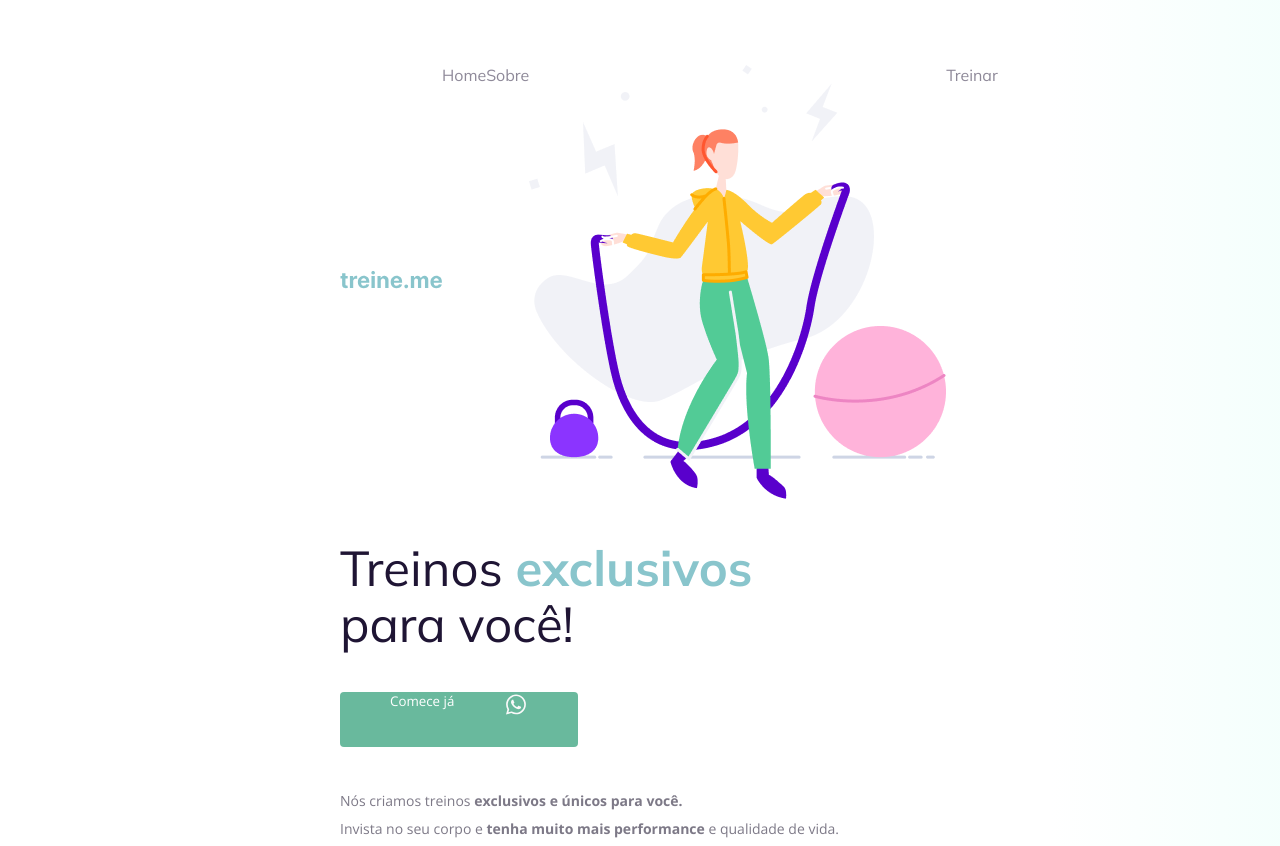
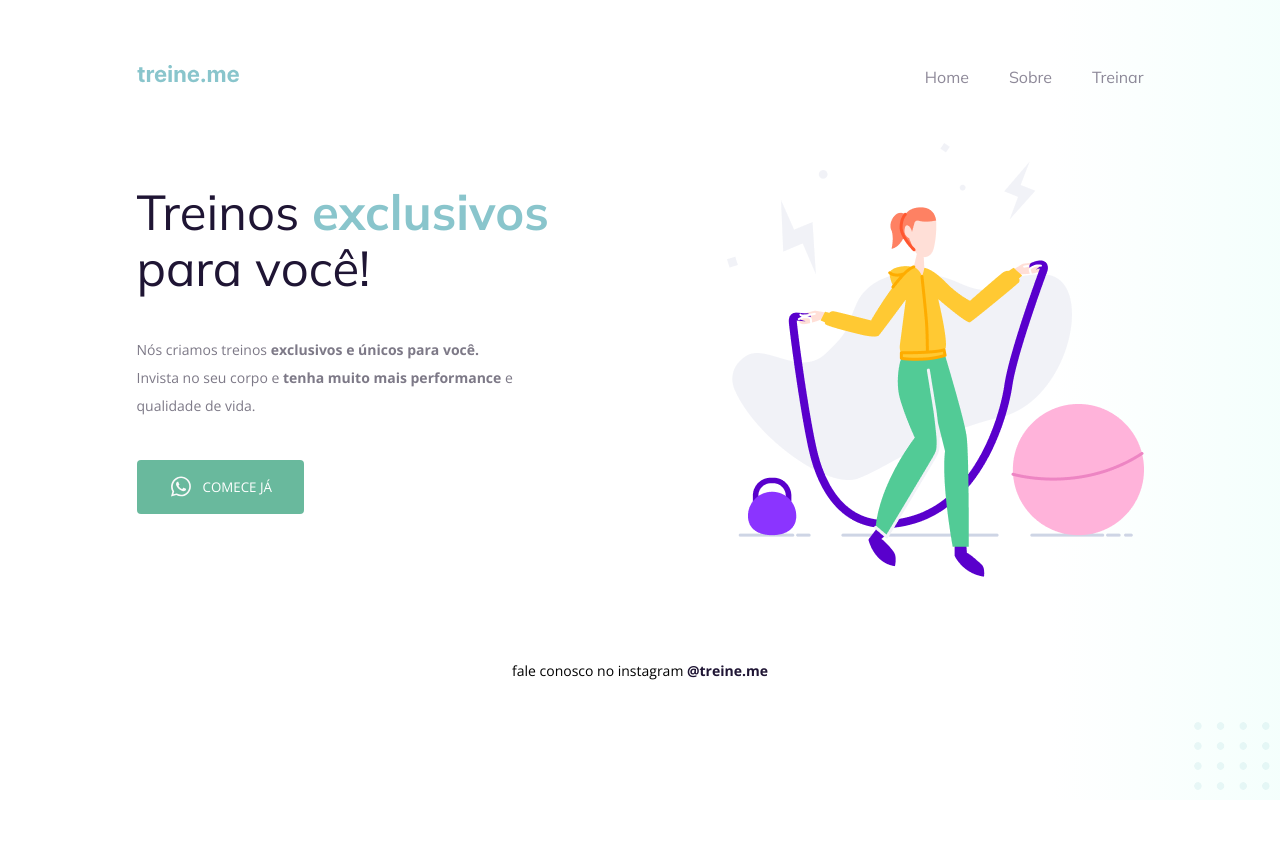
Before and after one commit to InspiredTuring/desafio2, a plain HTML site: page index.html in a window 1280 px wide. Shown: the top 846 px of the page. After the commit the page ends 800 px from the top, so only its background shows below. Drawn offline with nearby package versions, Linux system fonts and the light colour scheme.

Commit message:
Second changes

```diff
--- a/index.html
+++ b/index.html
@@ -22,28 +22,30 @@
           <ul>
             <li><a href="#">Home</a></li>
             <li><a href="#">Sobre</a></li>
-            <img src="images/img.png" alt="Desenho de uma mulher pulando corta numa academia.">
             <li><a href="#">Treinar</a></li>
           </ul>
-      </nav>
+        </nav>
 
-      <main>
+        <main>
           <section>
             <h1>Treinos <span>exclusivos</span> para você!</h1>
+
+            <p>
+              Nós criamos treinos <strong>exclusivos e únicos para você.</strong></br>
+              Invista no seu corpo e <strong>tenha muito mais performance</strong> e
+              <br>
+              qualidade de vida.
+            </p>
             <button>
-              Comece já
               <img src="images/whats.svg" alt="Ícone do whatsapp">
+            Comece já
 
             </button>
 
-            <p>
-              Nós criamos treinos <strong>exclusivos e únicos para você.</strong></br>
-              Invista no seu corpo e <strong>tenha muito mais performance</strong> e qualidade de vida.
-            </p>
+          </section>
+          <img src="images/img.png" alt="Desenho de uma mulher pulando corta numa academia.">
 
-          </section>
-
-      </main>
+        </main>
 
       <footer>
           fale conosco no instagram <a href="https://instagram.com/treineme" target="_blank">@treine.me</a>
--- a/style.css
+++ b/style.css
@@ -9,22 +9,27 @@ body {
   }
 
   .page {
-    width: 600px;
+    width: fit-content;
     margin: 0 auto;
-    padding-top: 65px;
+    padding: 65px 0px 30px;
+  }
+
+  main {
+    display: flex;
+    gap:100px;
   }
 
   nav {
     display: flex;
-    justify-content: start;
+    justify-content: space-between;
     align-items: center;
-
-    margin-bottom: 15px;
+    margin-bottom: 55px;
   }
 
   ul {
     display: flex;
     list-style: none;
+    gap: 40px;
     margin: 0;
     padding: 0;
   }
@@ -68,20 +73,21 @@ body {
     line-height: 28px;
     color: #7d7987;
 
-    margin: 40px 0;
+    margin: 40px 0px;
   }
 
   button {
     color: white;
     font-family: "Open Sans", sans-serif;
-
+    text-transform: uppercase;
     background: #69B99D;
-    border: 0;
-    padding: 0 50px 30px;
+    border: 4px;
+    padding: 14px 32px 15px;
+    align-items: center;
 
     display: flex;
-    justify-content: space-around;
-    gap: 50px;
+    justify-content: center;
+    gap: 10px;
 
     border-radius: 4px;
 
@@ -106,6 +112,8 @@ body {
   }
 
   #balls {
+      position: fixed;
       bottom: 0;
       right: 0;
+      opacity: 0.5;
   }
```
